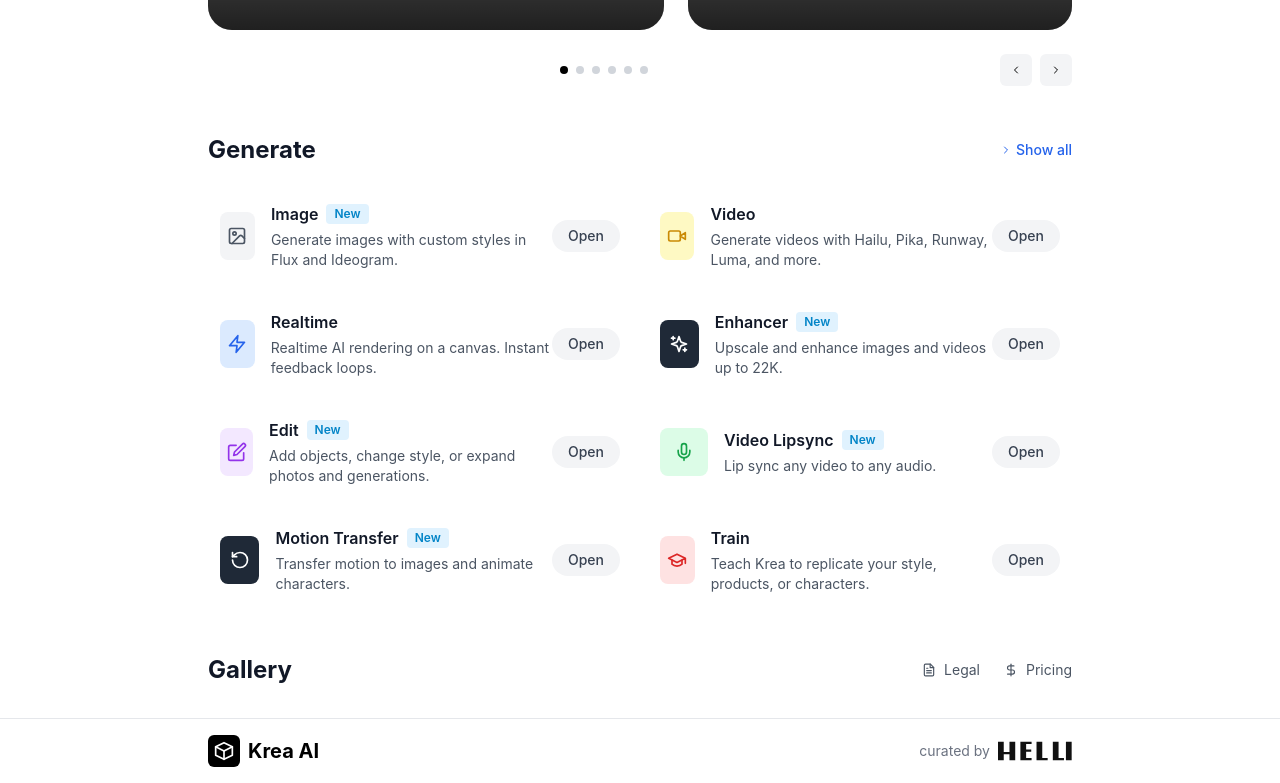
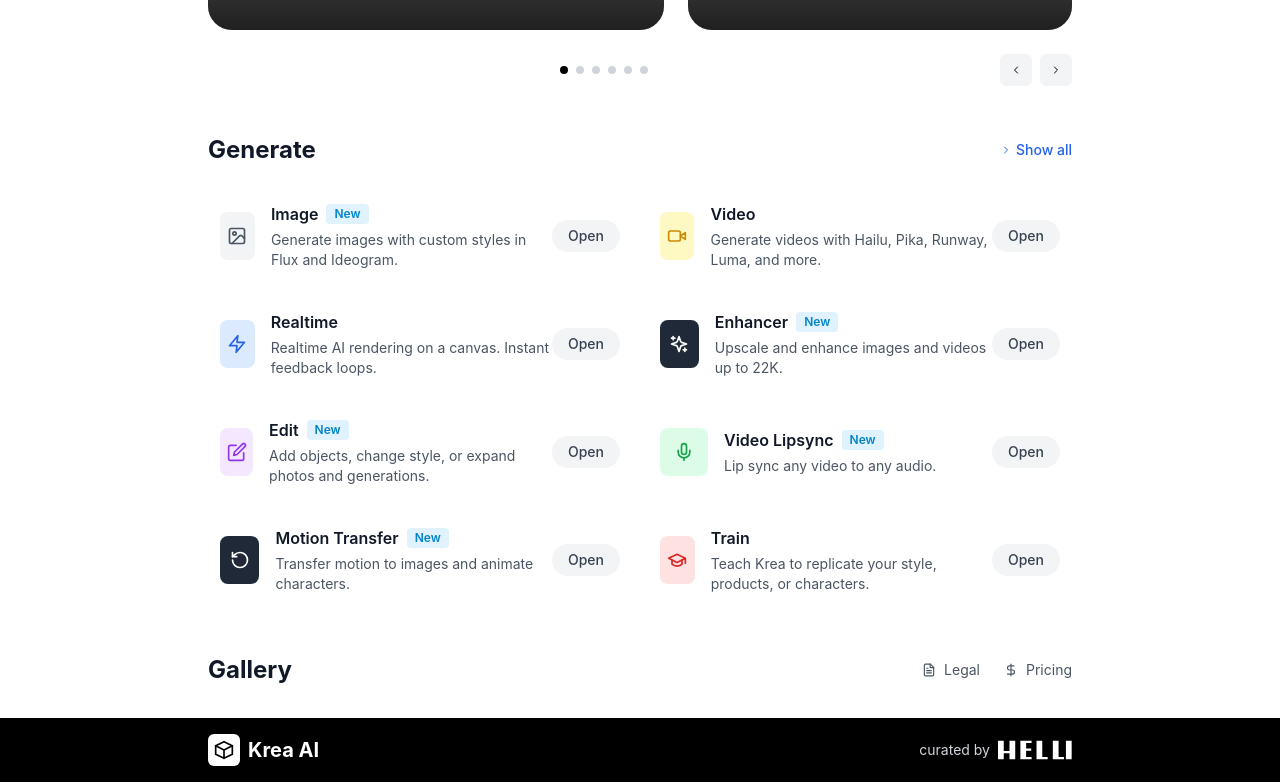
Before and after one commit to Easysoul1/Cartolinks-Solutions, a Next.js app: page / in a window 1280 px wide. Shown: the part 362-1145 px from the top of the page. Built offline with nearby package versions, Linux system fonts and the light colour scheme; grey boxes are pictures that could not be loaded.

Commit message:
Update footer background and text color

```diff
--- a/app/components/Footer.tsx
+++ b/app/components/Footer.tsx
@@ -1,25 +1,25 @@
 export default function Footer() {
   return (
-    <footer className="border-t border-gray-200">
+    <footer className="bg-black text-white">
       <div className="max-w-screen-xl mx-auto px-4 lg:px-20 py-4">
         <div className="flex justify-between items-center">
           {/* Left side - Logo and brand */}
           <div className="flex items-center gap-2">
-            <div className="flex w-8 h-8 justify-center items-center rounded-md bg-black">
+            <div className="flex w-8 h-8 justify-center items-center rounded-md bg-white">
               <svg width="20" height="20" viewBox="0 0 20 20" fill="none" xmlns="http://www.w3.org/2000/svg">
-                <path d="M10.0003 1.66797L1.66699 5.83464V14.168L10.0003 18.3346L18.3337 14.168V5.83464L10.0003 1.66797Z" stroke="white" strokeWidth="1.66667" strokeLinecap="round" strokeLinejoin="round"/>
-                <path d="M1.66699 5.83203L10.0003 9.9987L18.3337 5.83203" stroke="white" strokeWidth="1.66667" strokeLinecap="round" strokeLinejoin="round"/>
-                <path d="M10 18.3333V10" stroke="white" strokeWidth="1.66667" strokeLinecap="round" strokeLinejoin="round"/>
+                <path d="M10.0003 1.66797L1.66699 5.83464V14.168L10.0003 18.3346L18.3337 14.168V5.83464L10.0003 1.66797Z" stroke="black" strokeWidth="1.66667" strokeLinecap="round" strokeLinejoin="round"/>
+                <path d="M1.66699 5.83203L10.0003 9.9987L18.3337 5.83203" stroke="black" strokeWidth="1.66667" strokeLinecap="round" strokeLinejoin="round"/>
+                <path d="M10 18.3333V10" stroke="black" strokeWidth="1.66667" strokeLinecap="round" strokeLinejoin="round"/>
               </svg>
             </div>
-            <span className="text-black text-xl font-bold">Krea AI</span>
+            <span className="text-white text-xl font-bold">Krea AI</span>
           </div>
 
           {/* Right side - Curated by */}
           <div className="flex items-center gap-2">
-            <span className="text-gray-500 text-sm">curated by</span>
+            <span className="text-gray-300 text-sm">curated by</span>
             <svg width="74" height="20" viewBox="0 0 74 20" fill="none" xmlns="http://www.w3.org/2000/svg">
-              <path d="M0 19.2V0.8H5.74V11.12H11.48V0.8H17.22V19.2H11.48V13.28H5.74V19.2H0ZM22.3879 19.2V0.8H33.5879V2.96H28.1279V8.48H33.2279V10.64H28.1279V17.04H33.5879V19.2H22.3879ZM38.5219 19.2V0.8H44.2619V17.04H49.6619V19.2H38.5219ZM54.8279 19.2V0.8H60.5679V17.04H65.9679V19.2H54.8279ZM73.6619 19.2V0.8H67.9219V19.2H73.6619Z" fill="#111111"/>
+              <path d="M0 19.2V0.8H5.74V11.12H11.48V0.8H17.22V19.2H11.48V13.28H5.74V19.2H0ZM22.3879 19.2V0.8H33.5879V2.96H28.1279V8.48H33.2279V10.64H28.1279V17.04H33.5879V19.2H22.3879ZM38.5219 19.2V0.8H44.2619V17.04H49.6619V19.2H38.5219ZM54.8279 19.2V0.8H60.5679V17.04H65.9679V19.2H54.8279ZM73.6619 19.2V0.8H67.9219V19.2H73.6619Z" fill="white"/>
             </svg>
           </div>
         </div>
```
